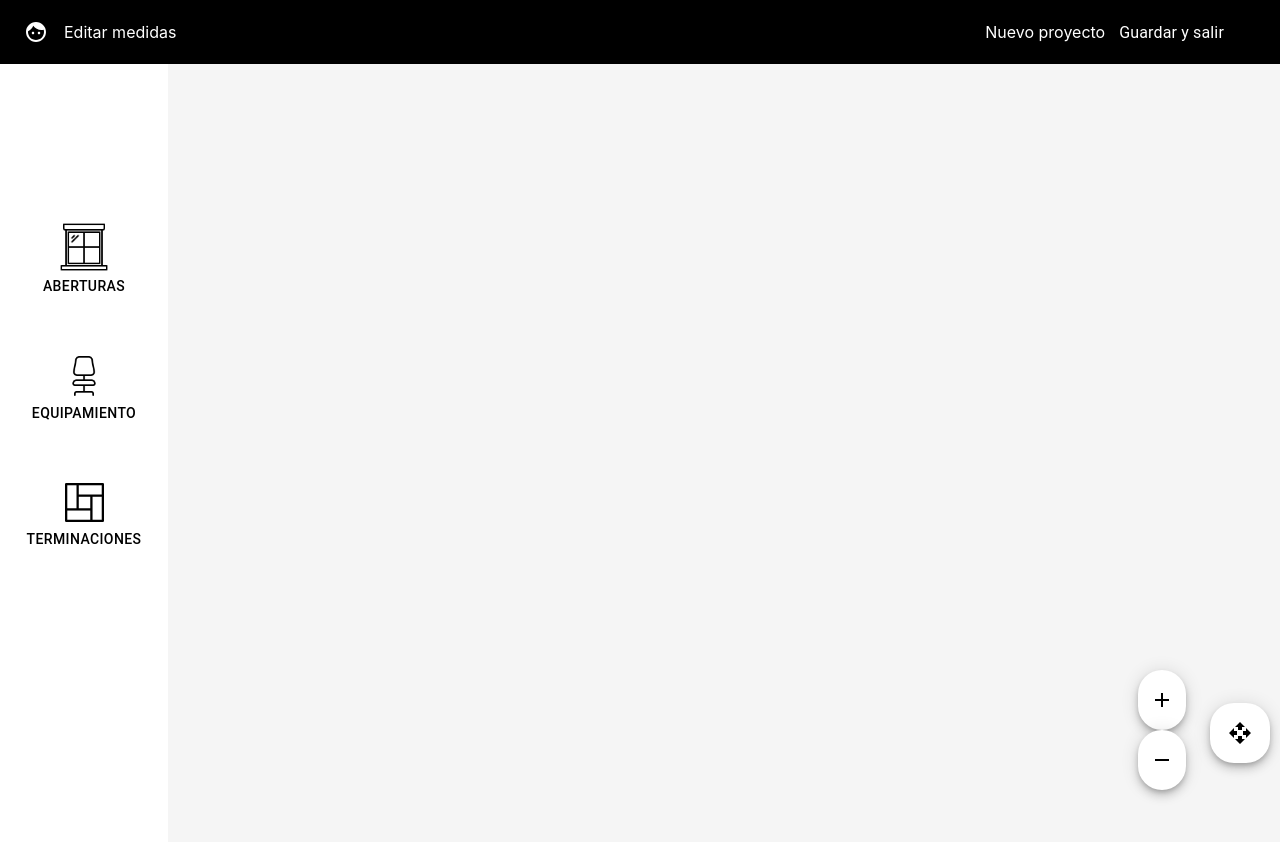
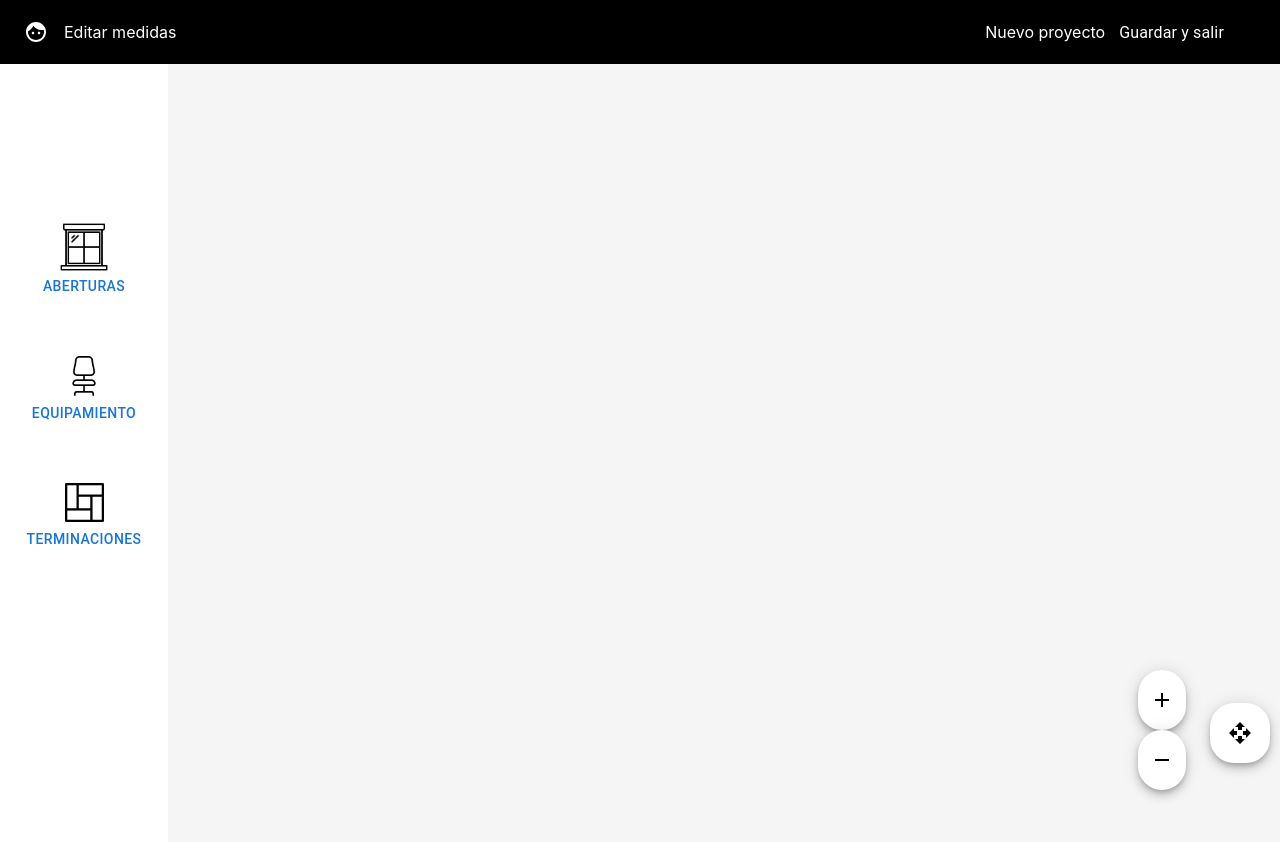
Before and after one commit to mateogioia/reactchallenge, a React (Create React App) app in the folder reactchallenge/: page / in a window 1280 px wide. Shown: the top 842 px of the page. Built offline with nearby package versions, Linux system fonts and the light colour scheme.

Commit message:
Final designs

```diff
--- a/reactchallenge/src/components/DrawerDetail.js
+++ b/reactchallenge/src/components/DrawerDetail.js
@@ -11,6 +11,7 @@
 import Item from "./Item";
 import ChevronLeftIcon from "@mui/icons-material/ChevronLeft";
 import ChevronRightIcon from "@mui/icons-material/ChevronRight";
+import classes from './DrawerDetail.module.css'
 
 function DrawerDetail(props) {
   const [showCategories, setShowCategories] = useState(true);
@@ -27,7 +28,7 @@
 
   let display = showCategories ? (
     <div>
-      <h3 style={{ width: 450 }}>{props.title}</h3>{" "}
+      <h3 className={classes.title}>{props.title}</h3>{" "}
       <List>
         {props.data.map((element, index) => (
           <ListItem key={element.name}>
@@ -39,7 +40,7 @@
             </ListItemButton>
           </ListItem>
         ))}
-      </List>{" "}
+      </List>
     </div>
   ) : (
     <div>
@@ -47,18 +48,16 @@
         <ChevronLeftIcon />
         <Typography>{props.title}</Typography>
       </IconButton>
-      <h3 style={{ width: 450 }}>{props.data[selectedIndex].name}</h3>{" "}
-      <List>
+      <h3 className={classes.title}>{props.data[selectedIndex].name}</h3>
+      <div className={classes.items}>
       {props.data[selectedIndex].items.map((element) => (
-          <ListItem key={element.name}>
         <Item
           name={element.name}
           img={element.img}
           setShowCategories={setShowCategories}
         />
-          </ListItem>
       ))}
-      </List>{" "}
+      </div>
     </div>
   );
 
--- /dev/null
+++ b/reactchallenge/src/components/DrawerDetail.module.css
@@ -0,0 +1,8 @@
+.title {
+    width: 450px
+}
+
+.items {
+    display: 'grid';
+    grid-template-columns: 'auto auto auto'
+}
--- a/reactchallenge/src/components/Sidenav.js
+++ b/reactchallenge/src/components/Sidenav.js
@@ -1,6 +1,7 @@
 import { Button, Stack, Drawer } from "@mui/material";
 import { useState } from "react";
 import DrawerDetail from "./DrawerDetail";
+import classes from './Sidenav.module.css';
 
 function Sidenav(props) {
   const [isDrawerOpen, setIsDrawerOpen] = useState(false);
@@ -96,7 +97,7 @@
       </Drawer>
       <Stack spacing={5}>
         <Button
-          style={{ display: "flex", flexDirection: "column", color: "#000000" }}
+          className={classes.options}
           variant="text"
           onClick={handleAperturesClick}
         >
@@ -104,7 +105,7 @@
           Aberturas
         </Button>
         <Button
-          style={{ display: "flex", flexDirection: "column", color: "#000000" }}
+          className={classes.options}
           variant="text"
           onClick={handleEquipmentClick}
         >
@@ -112,7 +113,7 @@
           Equipamiento
         </Button>
         <Button
-          style={{ display: "flex", flexDirection: "column", color: "#000000" }}
+          className={classes.options}
           variant="text"
           onClick={handleCompletionClick}
         >
--- /dev/null
+++ b/reactchallenge/src/components/Sidenav.module.css
@@ -0,0 +1,5 @@
+.options {
+    display: flex;
+    flex-direction: column;
+    color: #000000
+}
```
Lines whose indentation alone changed are shown as unchanged.
